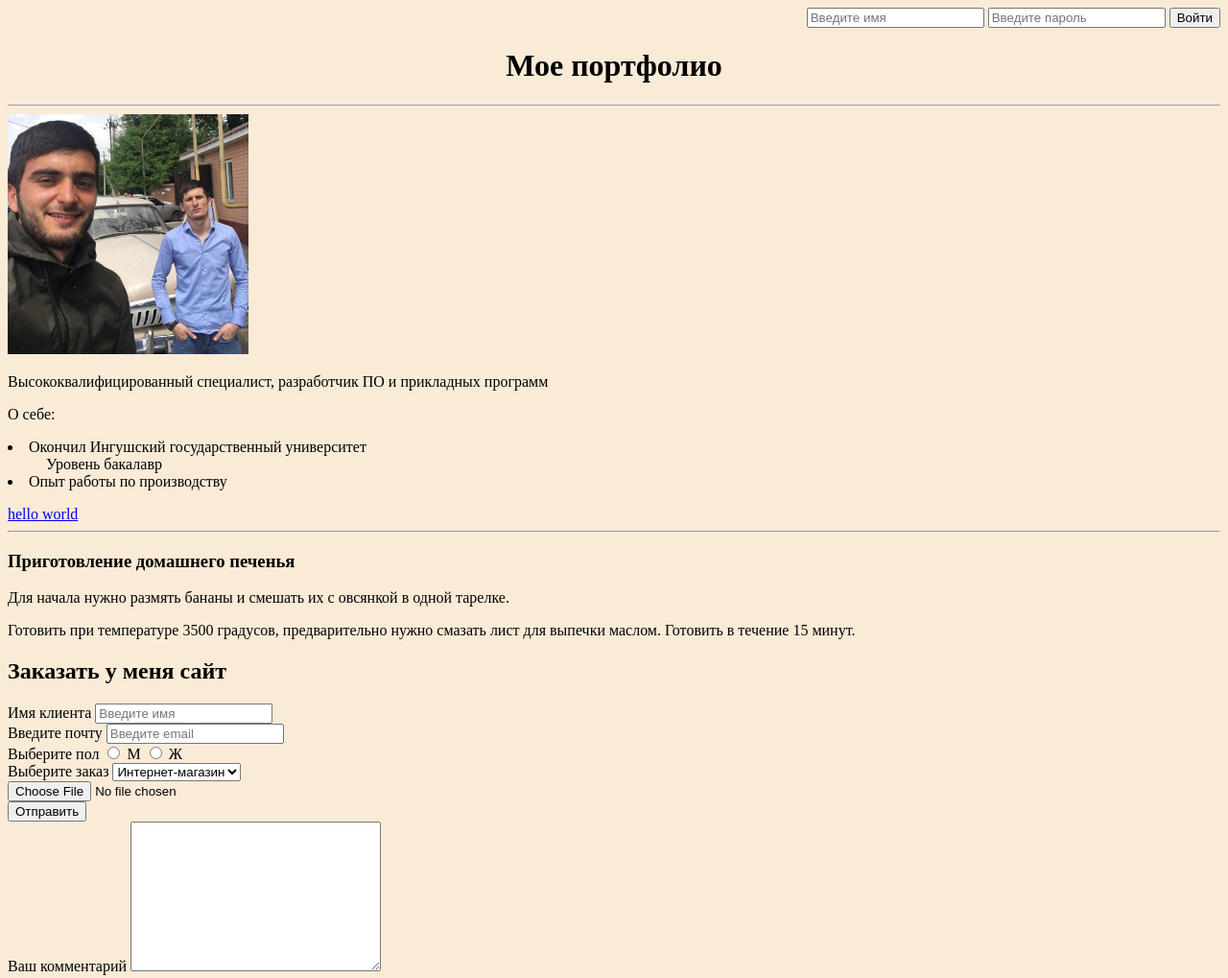
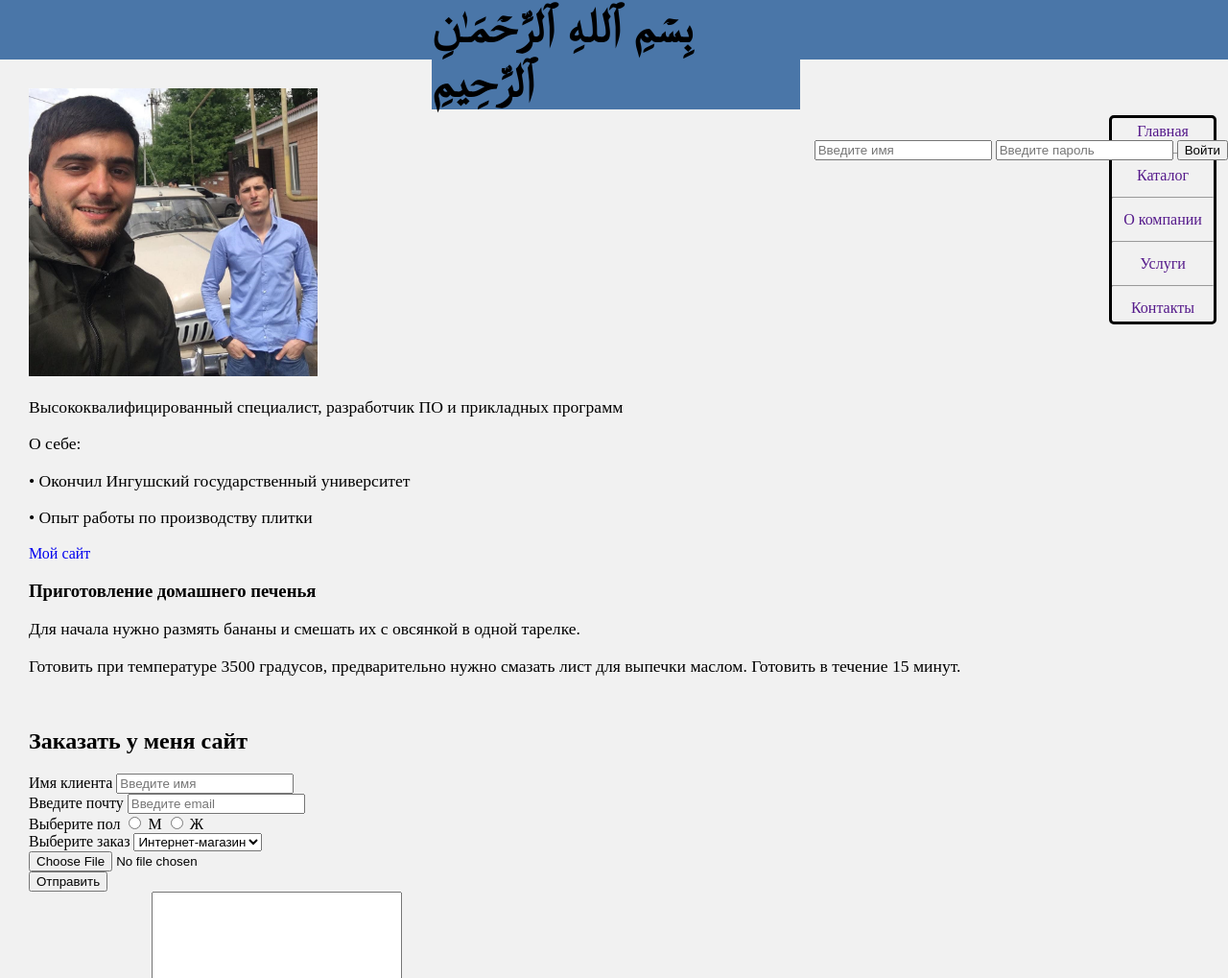
Before and after one commit to voshana/voshana.github.io, a plain HTML site: page index.html in a window 1280 px wide. Shown: the top 1019 px of the page at 96% size. Drawn offline with Linux system fonts and the light colour scheme.

Commit message:
Add files via upload

```diff
--- a/index.html
+++ b/index.html
@@ -3,36 +3,43 @@
    <HEAD>
      <meta charset="utf-8">
      <TITLE>HAS</TITLE>
+     <link rel="stylesheet" href="style.css">
    </HEAD>
-<bODY style = "background-color: antiquewhite">
+ <body>
+
+<div class="container">
+   <header>
+       <h1>بِسۡمِ ٱللهِ ٱلرَّحۡمَـٰنِ ٱلرَّحِيمِ</h1>
        <form action="" method="post" align="right">
      <input type="text" name="name" id="name" placeholder="Введите имя">
      <input type="password" name="pswrd" id="pswrd" placeholder="Введите пароль">
      <input type="submit" name="submit" id="submit" value="Войти">
     </form>
-<h1 align="center">Мое портфолио</h1>
+   </header>
 
-<hr>
-
-<img src="photo_2018-09-21_22-31-58.jpg" alt="hasan" height="250">
+   <div class="content">
+    <img src="photo_2018-09-21_22-31-58.jpg" alt="hasan" >
     <p>Высококвалифицированный специалист, разработчик ПО и прикладных программ</p>
     <p>О себе:</p>
+    <p>&#8226; Окончил Ингушский государственный университет</p>
+    <p> &#8226; Опыт работы по производству плитки</p>
+    <a href="http://asadullah13997.github.io" target="_blank">Мой сайт</a>
+    <h3>Приготовление домашнего печенья</h3>
+    <p>Для начала нужно размять бананы и смешать их с овсянкой в одной тарелке.</p>
+    <p>Готовить при температуре 3500 градусов, предварительно нужно смазать лист для выпечки маслом. Готовить в течение 15 минут.</p>
+   </div>
 
-<dl type = "square">
-<li>Окончил Ингушский государственный университет</li>
- <dd>Уровень бакалавр</dd>
-<li>Опыт работы по производству</li>
-</dl>
+   <div class="sidebar">
+       <ul>
+           <li><a class="a" href="" >Главная</a></li><hr>
+           <li><a class="a" href="">Каталог</a></li><hr>
+           <li><a class="a" href="">О компании</a></li><hr>
+           <li><a class="a" href="">Услуги</a></li><hr>
+           <li><a class="a" href="">Контакты</a></li>
+       </ul>
+   </div>
 
-    <a href="index5.html" target="_blank">hello world</a>
-<hr>
-<h3>Приготовление домашнего печенья</h3>
-
-<p>Для начала нужно размять бананы и смешать их с овсянкой в одной тарелке.</p>
-
-<p>Готовить при температуре 3500 градусов, предварительно нужно смазать лист для выпечки маслом. Готовить в течение 15 минут.</p>
-
-<div>
+<div class="input">
     <h2 class="site">Заказать у меня сайт</h2>
     <form action="order.php" method="post">
        <label>
@@ -44,17 +51,20 @@
         <input type="text" name="email" placeholder="Введите email">
         </label>
         </div>
+
     <div>
       <label>Выберите пол</label>
       <input type="radio" name="gendre" value="male"> М
       <input type="radio" name="gendre" value="famale"> Ж
     </div>
+
         <label> Выберите заказ </label>
         <select name="i" id="">
             <option value="eshop">Интернет-магазин</option>
             <option value="landing">Сайт-визитка</option>
             <option value="card">Портфолио</option>
         </select>
+
         <div>
             <input type="file" name="file">
         </div>
@@ -67,6 +77,8 @@
             </label>
         </div>
     </form>
+
     </div>
-</bODY>
+</div>
+ </body>
 </hTML>
--- /dev/null
+++ b/style.css
@@ -0,0 +1,82 @@
+
+body {margin: 0;
+background-color: #f1f1f1; }
+
+.container {
+
+    margin: 0;
+}
+
+h1 {
+    font-family: arial;
+    padding: 0px;
+    background: #4A76A8;
+    margin-top: 0px;
+    width: 30%;
+    float: none;
+    margin-left: 450px;
+    font-size: 3em;
+}
+
+p {
+    font-size: 1.1em;
+}
+header {
+    padding: 0px;
+    height: 62px;
+    background: #4A76A8;
+}
+
+.content {
+    float: left;
+    width: 85%;
+    margin: 30px;
+}
+img {
+    padding-top: 50p;
+    margin-left: 0px;
+    height: 300px;
+}
+
+.info {
+   padding-top: 15px;
+    float: left;
+}
+.sidebar {
+    margin-top: 50px;
+    float: left;
+    width: 10%;
+    height: 647px;
+}
+
+ul {
+    border: 3px solid black;
+    border-radius: 5px;
+    margin: 8px;
+    padding: 0;
+}
+
+li {
+    text-align-last: center;
+    list-style-type: none;
+    padding: 5px;
+}
+
+a {
+text-decoration: none;
+}
+
+
+a:hover {
+    color: dimgray;
+}
+
+a:active{
+    color: darkorchid;
+}
+
+.input {
+    border-radius: 5px ;
+    width: 1200px;
+     margin-left: 30px;
+}
```
Lines whose indentation alone changed are shown as unchanged.
